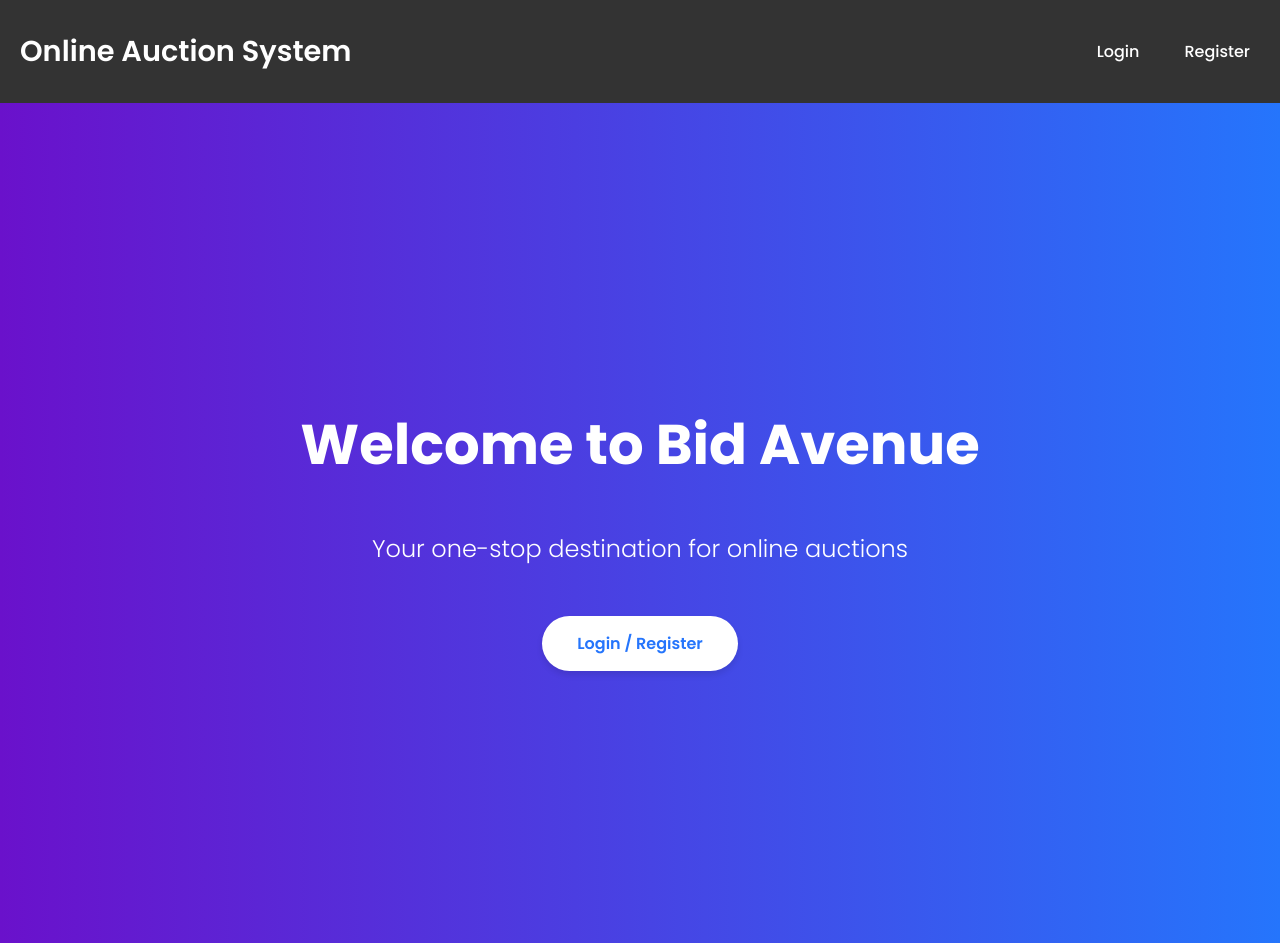
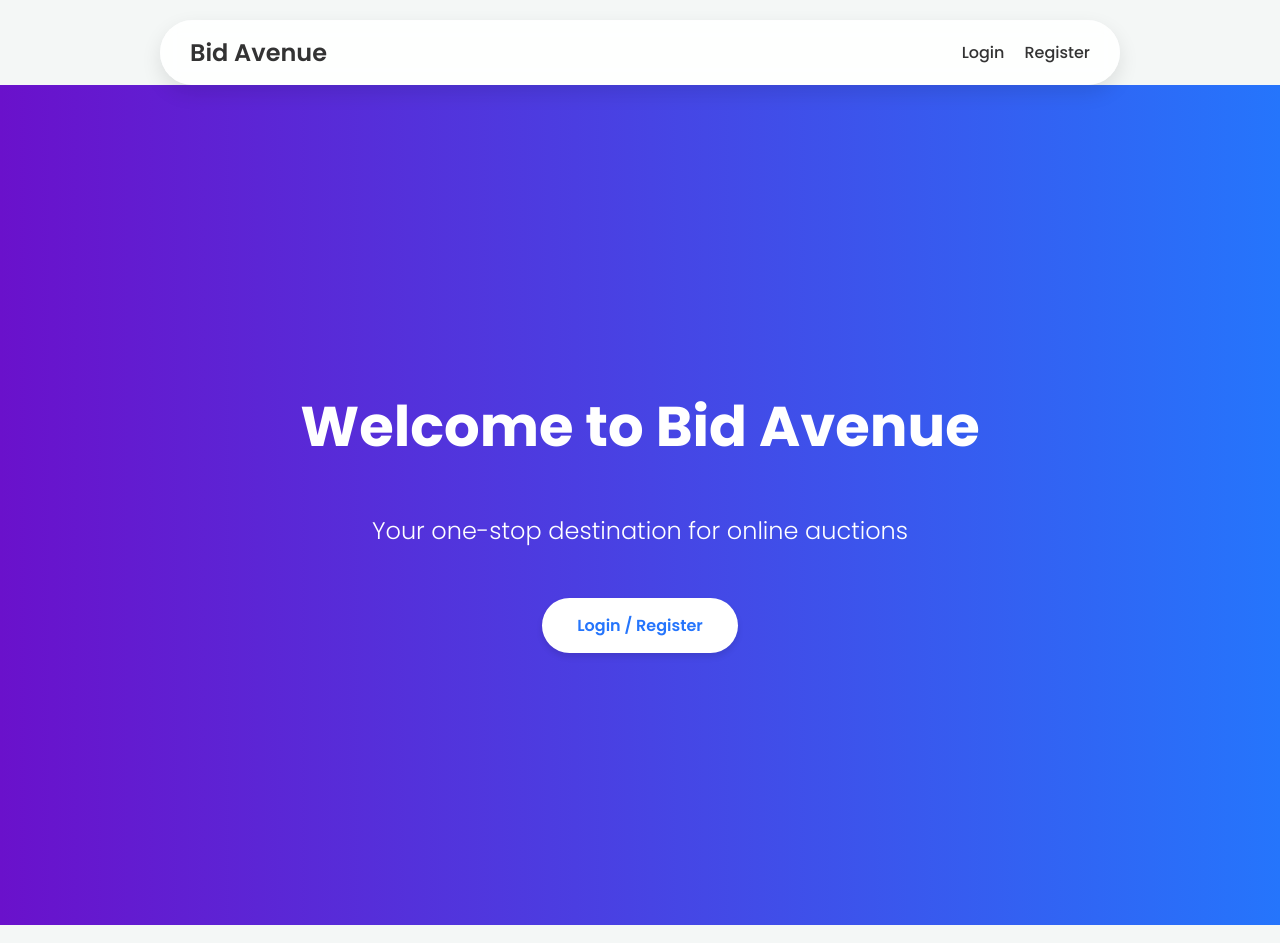
Before and after one commit to RajdeepMahanta/Bid-Avenue, a React (Create React App) app in the folder frontend/: page / in a window 1280 px wide. Built offline with nearby package versions, Linux system fonts and the light colour scheme.

Commit message:
UI Fixes

```diff
--- a/frontend/src/App.css
+++ b/frontend/src/App.css
@@ -11,32 +11,3 @@ body {
 .container {
   padding: 20px;
 }
-
-nav {
-  background: #ffffff;
-  color: #333;
-  padding: 10px;
-  box-shadow: 0 2px 4px rgba(0, 0, 0, 0.1);
-}
-
-nav h1 {
-  display: inline;
-  font-weight: 600;
-}
-
-nav ul {
-  list-style: none;
-  display: inline;
-  margin-left: 20px;
-}
-
-nav ul li {
-  display: inline;
-  margin-right: 10px;
-}
-
-nav ul li a {
-  color: #333;
-  text-decoration: none;
-  font-weight: 500;
-}
--- a/frontend/src/components/layout/Navbar.js
+++ b/frontend/src/components/layout/Navbar.js
@@ -15,9 +15,10 @@ const Navbar = () => {
   };
 
   return (
+    <div className="navbar-container">
       <nav className="navbar">
         <h1>
-        <Link to="/">Online Auction System</Link>
+          <Link to="/">Bid Avenue</Link>
         </h1>
         <ul>
           {isLoggedIn ? (
@@ -49,6 +50,7 @@ const Navbar = () => {
           )}
         </ul>
       </nav>
+    </div>
   );
 };
 
--- a/frontend/src/styles/Navbar.css
+++ b/frontend/src/styles/Navbar.css
@@ -1,53 +1,69 @@
+.navbar-container {
+  display: flex;
+  justify-content: center;
+  padding-top: 20px;
+}
+
 .navbar {
   display: flex;
   justify-content: space-between;
   align-items: center;
-  background-color: #333;
-  padding-left: 20px;
-  box-shadow: 0 2px 5px rgba(0, 0, 0, 0.1);
+  background-color: rgba(255, 255, 255, 0.9);
+  backdrop-filter: blur(10px);
+  padding: 15px 30px;
+  border-radius: 50px;
+  box-shadow: 0 8px 20px rgba(0, 0, 0, 0.1);
+  width: 80%;
+  max-width: 900px;
+}
+
+.navbar h1 {
+  margin: 0;
+  font-size: 1.5em;
+  font-weight: 600;
 }
 
 .navbar h1 a {
-  color: #fff;
+  color: #333;
   text-decoration: none;
-  font-size: 1.2em;
 }
 
 .navbar ul {
   list-style: none;
+  margin: 0;
+  padding: 0;
   display: flex;
   align-items: center;
-  margin: 0;
-  padding: 0;
 }
 
 .navbar ul li {
-  margin-left: 15px;
+  margin-left: 20px;
 }
 
 .navbar ul li a {
-  color: #fff;
+  color: #333;
   text-decoration: none;
-  padding: 5px 10px;
-  border-radius: 5px;
-  transition: background-color 0.3s ease;
+  font-weight: 500;
+  transition: color 0.3s ease;
 }
 
 .navbar ul li a:hover {
-  background-color: #575757;
+  color: #2575fc;
 }
 
 .logout-button {
-  display: inline-block;
-  padding: 5px 10px;
-  background-color: #ff4b5c;
+  background: linear-gradient(to right, #6a11cb, #2575fc);
   color: #fff;
   border: none;
-  border-radius: 5px;
+  padding: 10px 20px;
+  border-radius: 50px;
+  font-weight: 500;
   cursor: pointer;
-  transition: background-color 0.3s ease;
+  transition: all 0.3s ease;
 }
 
 .logout-button:hover {
-  background-color: #d43f4a;
+  opacity: 0.9;
+  transform: translateY(-2px);
+  box-shadow: 0 4px 10px rgba(0, 0, 0, 0.1);
 }
```
Lines whose indentation alone changed are shown as unchanged.
